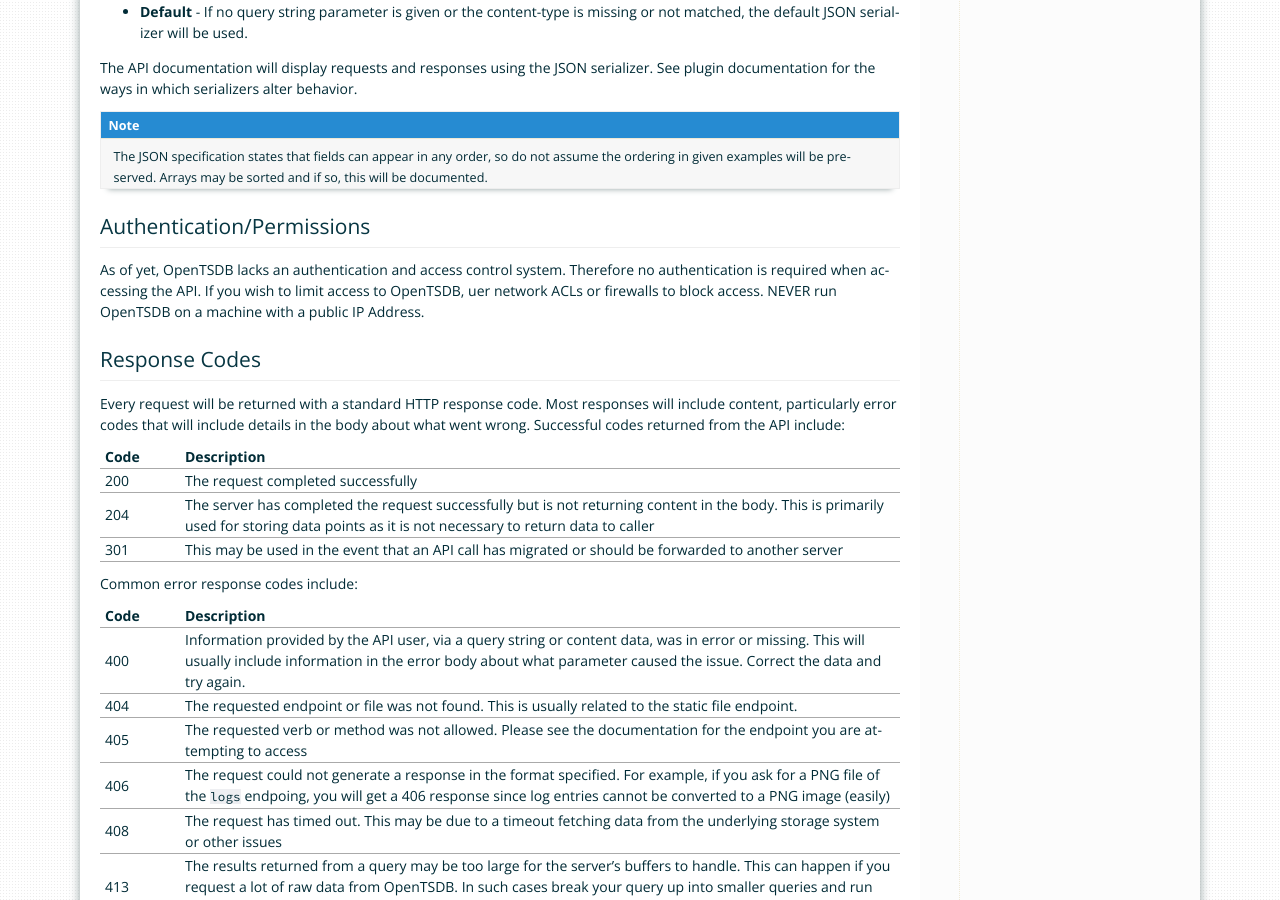
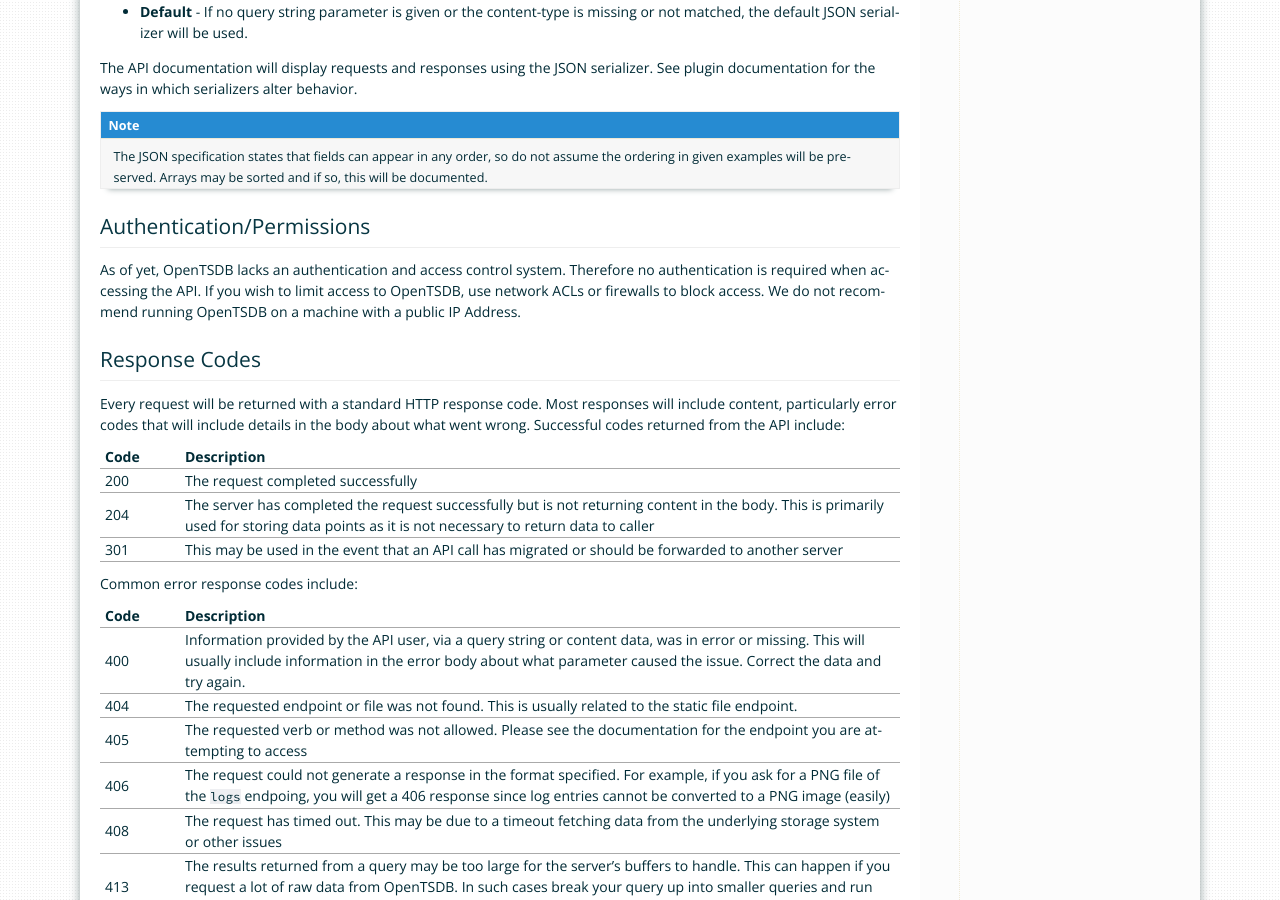
Before and after one commit to OpenTSDB/opentsdb.net, a Sphinx documentation site: the page built from docs/source/api_http/index.rst, in a window 1280 px wide and 900 px high, scrolled down 883 px. Built offline with Sphinx 7.4.7, drawn with Linux system fonts in a browser that asks for light colours.

Commit message:
Fix typo and use weaker wording regarding running a TSD on the Internet.

```diff
--- a/docs/source/api_http/index.rst
+++ b/docs/source/api_http/index.rst
@@ -34,7 +34,10 @@
 Authentication/Permissions
 --------------------------
 
-As of yet, OpenTSDB lacks an authentication and access control system. Therefore no authentication is required when accessing the API. If you wish to limit access to OpenTSDB, uer network ACLs or firewalls to block access. NEVER run OpenTSDB on a machine with a public IP Address.
+As of yet, OpenTSDB lacks an authentication and access control system.
+Therefore no authentication is required when accessing the API. If you wish to
+limit access to OpenTSDB, use network ACLs or firewalls to block access.
+We do not recommend running OpenTSDB on a machine with a public IP Address.
 
 Response Codes
 --------------
```
Also changed, not shown: 3 other files.
